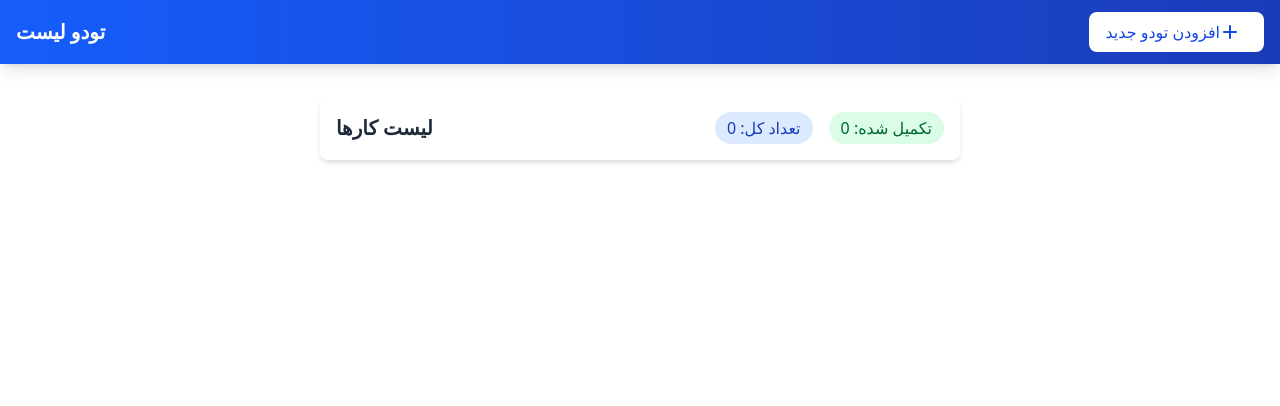
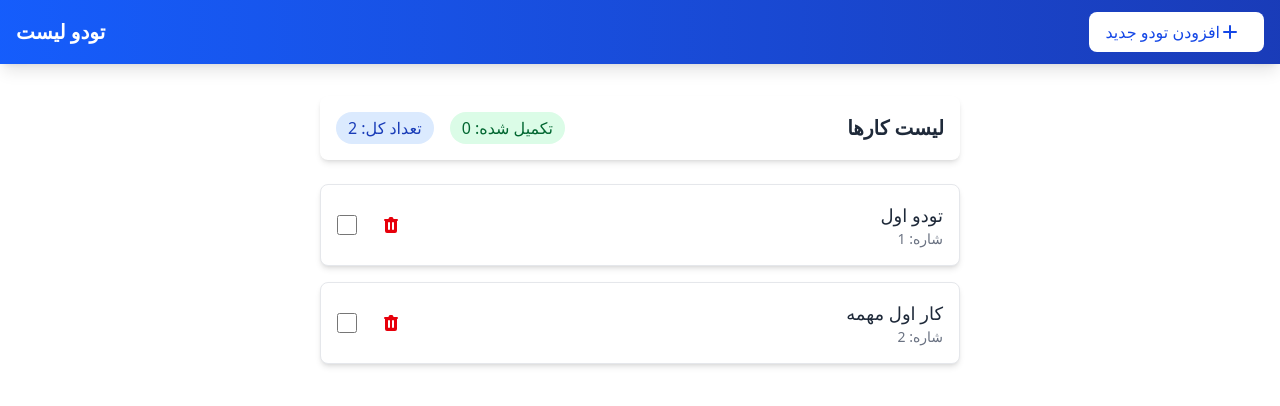
Before and after one commit to mhdix/todo-app-redux, a React (Vite) app: page / in a window 1280 px wide. Shown: the top 406 px of the page. Built offline with nearby package versions, Linux system fonts and the light colour scheme; data requests are answered from the project's data file.

Commit message:
feature: fixed bugs and styles

```diff
--- a/server/db.json
+++ b/server/db.json
@@ -1,3 +1,14 @@
 {
-  "todos": []
+  "todos": [
+    {
+      "id": "a99c",
+      "text": "تودو اول",
+      "complated": false
+    },
+    {
+      "id": "de61",
+      "text": "کار اول مهمه ",
+      "complated": false
+    }
+  ]
 }
--- a/src/components/TodoAdd.jsx
+++ b/src/components/TodoAdd.jsx
@@ -21,7 +21,7 @@
   return (
     <div className="container mx-auto px-4 py-8 max-w-2xl">
       <div className="bg-white rounded-lg shadow-md p-6">
-        <h2 className="text-2xl font-bold text-gray-800 mb-6">
+        <h2 className="text-2xl font-bold text-gray-800 mb-6 text-end">
           افزودن کار جدید
         </h2>
 
@@ -35,7 +35,7 @@
           <div>
             <label
               htmlFor="todo"
-              className="block text-gray-700 text-sm font-bold mb-2"
+              className="block text-gray-700 text-sm font-bold mb-2 text-end"
             >
               عنوان کار
             </label>
@@ -44,7 +44,7 @@
               id="todo"
               value={addTodo}
               onChange={(e) => setAddTodo(e.target.value)}
-              className="w-full px-4 py-2 border border-gray-300 rounded-lg focus:ring-2 focus:ring-blue-500 focus:border-blue-500 outline-none transition-colors duration-200"
+              className="w-full px-4 py-2 border border-gray-300 rounded-lg text-end focus:ring-2 focus:ring-blue-500 focus:border-blue-500 outline-none transition-colors duration-200"
               placeholder="کار جدید خود را وارد کنید..."
               disabled={loading}
             />
--- a/src/components/TodoList.jsx
+++ b/src/components/TodoList.jsx
@@ -20,7 +20,6 @@
   const handleDelete = (item) => {
     dispatch(deleteAsyncTodo(item));
   };
-  console.log(todo);
 
   return (
     <div className="container mx-auto px-4 py-8 max-w-2xl">
@@ -36,9 +35,6 @@
         <>
           <div className="bg-white p-4 rounded-lg shadow-md mb-6">
             <div className="flex justify-between items-center">
-              <h2 className="text-xl font-semibold text-gray-800">
-                لیست کارها
-              </h2>
               <div className="flex space-x-4 rtl:space-x-reverse">
                 <div className="bg-blue-100 text-blue-800 px-3 py-1 rounded-full">
                   <span>تعداد کل: {todo.length}</span>
@@ -49,28 +45,19 @@
                   </span>
                 </div>
               </div>
+              <h2 className="text-xl font-semibold text-gray-800">
+                لیست کارها
+              </h2>
             </div>
           </div>
           <div className="space-y-4">
-            {todo.map((item) => (
+            {todo.map((item, index) => (
               <div
                 key={item.id}
                 className="bg-white p-4 rounded-lg shadow-md hover:shadow-lg transition-shadow duration-200 border border-gray-200"
               >
                 <div className="flex items-center justify-between">
-                  <div className="flex-1">
-                    <p
-                      className={`text-lg ${
-                        item.complated
-                          ? "line-through text-gray-500"
-                          : "text-gray-800"
-                      }`}
-                    >
-                      {item.text}
-                    </p>
-                    <p className="text-sm text-gray-500">شناسه: {item.id}</p>
-                  </div>
-                  <div className="flex items-center space-x-4 rtl:space-x-reverse">
+                  <div className="flex items-center flex-1 space-x-4 rtl:space-x-reverse">
                     <label className="inline-flex items-center cursor-pointer">
                       <input
                         type="checkbox"
@@ -98,6 +85,18 @@
                       </svg>
                     </button>
                   </div>
+                  <div className="flex-">
+                    <p
+                      className={`text-lg text-end text-ellipsis ${
+                        item.complated
+                          ? "line-through text-gray-500"
+                          : "text-gray-800"
+                      }`}
+                    >
+                      {item.text}
+                    </p>
+                    <p className="text-sm text-gray-500 text-end">شاره: {index +1}</p>
+                  </div>
                 </div>
               </div>
             ))}
--- a/src/features/todo/todoSlice.js
+++ b/src/features/todo/todoSlice.js
@@ -41,7 +41,6 @@
 const addAsyncTodo = createAsyncThunk(
   "addTodo/addAsyncTodo",
   async (todoData, { rejectWithValue }) => {
-    console.log(todoData);
     try {
       const response = await api.post("/todos", {
         text: todoData,
```
